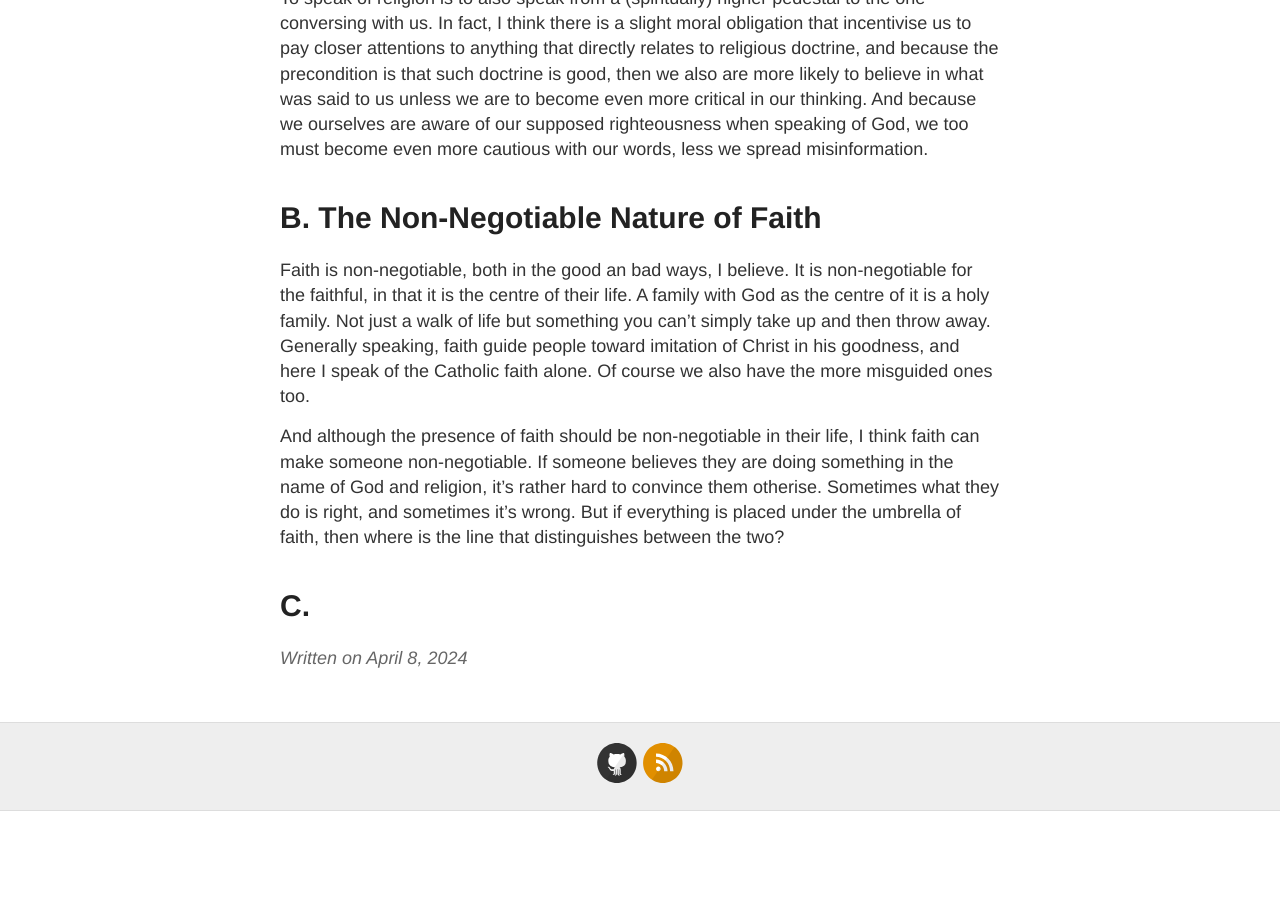
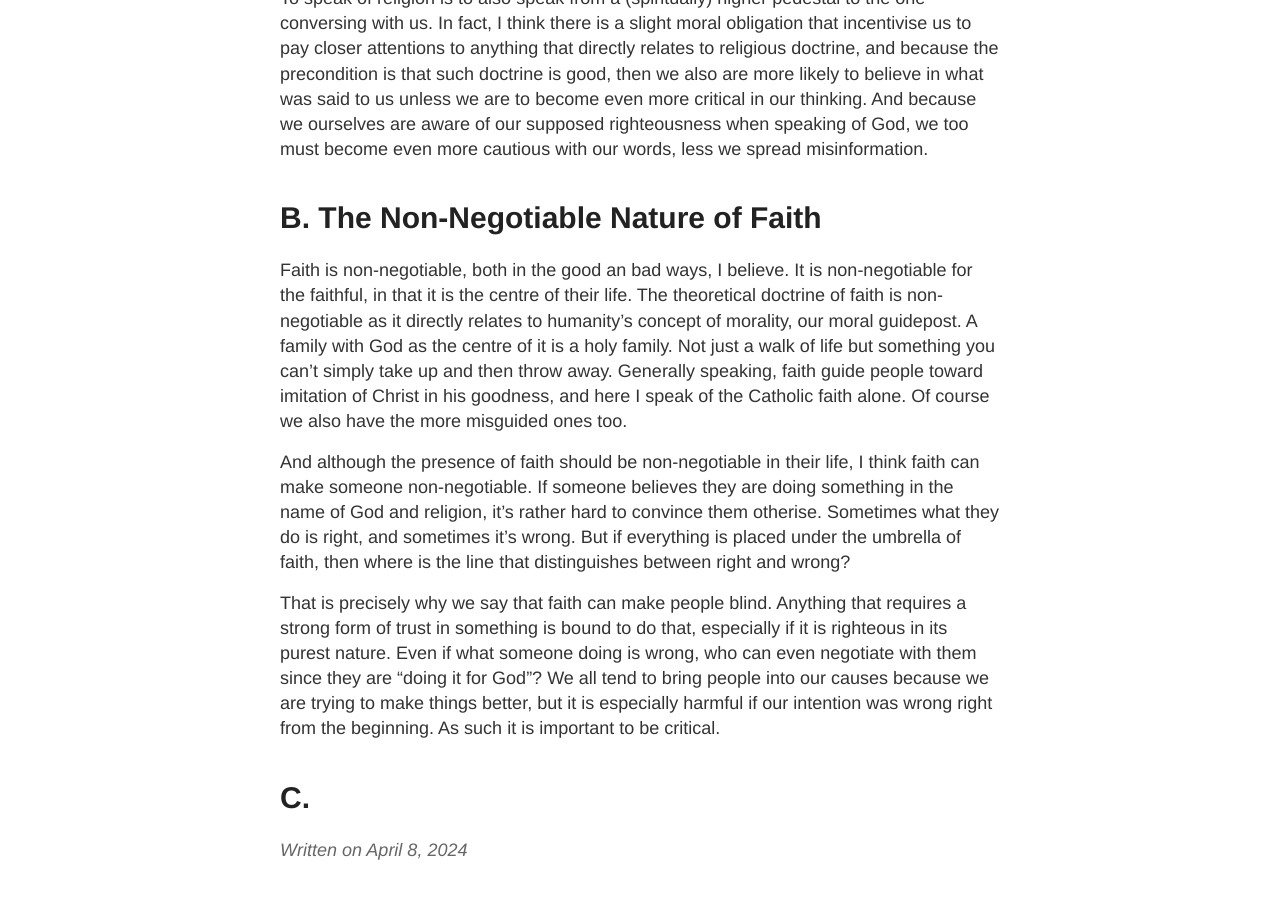
Before and after one commit to theduckshepherd/theduckshepherd.github.io, a Jekyll site: the page built from _posts/2024-04-08-discussion-in-the-name-of-religion.md, in a window 1280 px wide and 900 px high, scrolled down 911 px. Built offline with Jekyll 4.4.1, drawn with Linux system fonts in a browser that asks for light colours; before the commit the page ends 1722 px from its top, so only the background shows below that.

Commit message:
Update 2024-04-08-discussion-in-the-name-of-religion.md

```diff
--- a/_posts/2024-04-08-discussion-in-the-name-of-religion.md
+++ b/_posts/2024-04-08-discussion-in-the-name-of-religion.md
@@ -16,8 +16,10 @@ People seek to be right, and since religions contain the tenets of righteousness
 To speak of religion is to also speak from a (spiritually) higher pedestal to the one conversing with us. In fact, I think there is a slight moral obligation that incentivise us to pay closer attentions to anything that directly relates to religious doctrine, and because the precondition is that such doctrine is good, then we also are more likely to believe in what was said to us unless we are to become even more critical in our thinking. And because we ourselves are aware of our supposed righteousness when speaking of God, we too must become even more cautious with our words, less we spread misinformation.
 
 # B. The Non-Negotiable Nature of Faith
-Faith is non-negotiable, both in the good an bad ways, I believe. It is non-negotiable for the faithful, in that it is the centre of their life. A family with God as the centre of it is a holy family. Not just a walk of life but something you can't simply take up and then throw away. Generally speaking, faith guide people toward imitation of Christ in his goodness, and here I speak of the Catholic faith alone. Of course we also have the more misguided ones too.
+Faith is non-negotiable, both in the good an bad ways, I believe. It is non-negotiable for the faithful, in that it is the centre of their life. The theoretical doctrine of faith is non-negotiable as it directly relates to humanity's concept of morality, our moral guidepost. A family with God as the centre of it is a holy family. Not just a walk of life but something you can't simply take up and then throw away. Generally speaking, faith guide people toward imitation of Christ in his goodness, and here I speak of the Catholic faith alone. Of course we also have the more misguided ones too.
 
-And although the presence of faith should be non-negotiable in their life, I think faith can make someone non-negotiable. If someone believes they are doing something in the name of God and religion, it's rather hard to convince them otherise. Sometimes what they do is right, and sometimes it's wrong. But if everything is placed under the umbrella of faith, then where is the line that distinguishes between the two?
+And although the presence of faith should be non-negotiable in their life, I think faith can make someone non-negotiable. If someone believes they are doing something in the name of God and religion, it's rather hard to convince them otherise. Sometimes what they do is right, and sometimes it's wrong. But if everything is placed under the umbrella of faith, then where is the line that distinguishes between right and wrong?
+
+That is precisely why we say that faith can make people blind. Anything that requires a strong form of trust in something is bound to do that, especially if it is righteous in its purest nature. Even if what someone doing is wrong, who can even negotiate with them since they are "doing it for God"? We all tend to bring people into our causes because we are trying to make things better, but it is especially harmful if our intention was wrong right from the beginning. As such it is important to be critical.
 
 # C.
```
